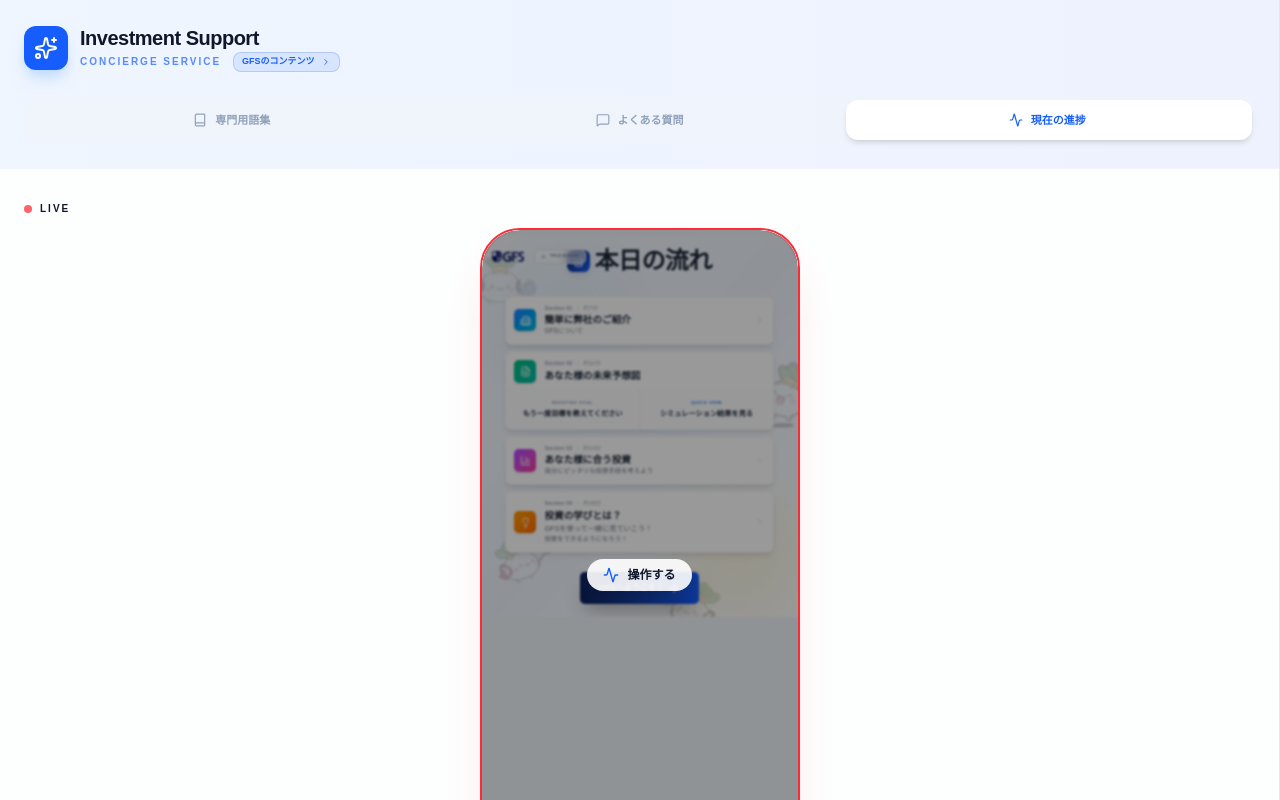
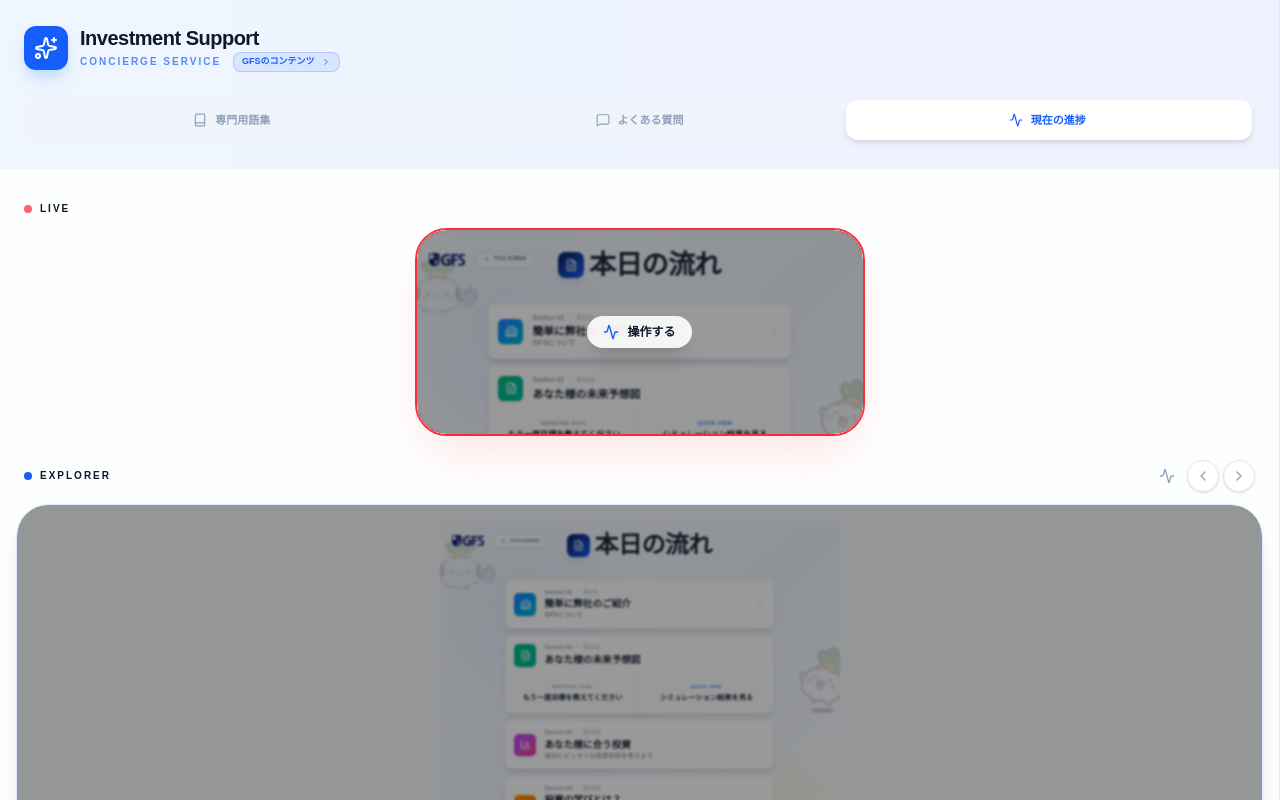
Before and after one commit to y-endo-hash/GFS-Slide-app, a Next.js app: page /support-panel in a window 1280 px wide. Built offline with nearby package versions, Linux system fonts and the light colour scheme.

Commit message:
fix: LIVEプレビューをスマホ横向き(ランドスケープ)のアスペクト比に修正

```diff
--- a/src/components/SupportPanel.tsx
+++ b/src/components/SupportPanel.tsx
@@ -291,11 +291,11 @@ export default function SupportPanel({ userData: initialUserData, isOpen, onTogg
                                             <span className="text-[10px] font-black text-slate-900 tracking-[0.2em] uppercase">LIVE</span>
                                         </div>
                                         <div className={cn(
-                                            "bg-white rounded-[2.5rem] border-2 shadow-2xl overflow-hidden transition-all duration-300 relative group/live mx-auto",
+                                            "bg-white rounded-[2rem] border-2 shadow-2xl overflow-hidden transition-all duration-300 relative group/live mx-auto",
                                             selectedPreview === 'live' ? "border-blue-600 shadow-blue-100 ring-4 ring-blue-600/20" : "border-red-500 shadow-red-100"
-                                        )} style={{ width: '320px', aspectRatio: '9/19.5' }}>
+                                        )} style={{ width: '450px', aspectRatio: '19.5/9' }}>
                                             <div className="h-full bg-slate-100 relative overflow-y-auto custom-scrollbar flex justify-center">
-                                                <div className="w-[800px] shrink-0 pt-4 pb-20" style={{ zoom: 0.4 }}>
+                                                <div className="w-[1000px] shrink-0 pt-4 pb-20" style={{ zoom: 0.45 }}>
                                                     {currentPhase === "title" && <TitleScreen onStart={() => { }} />}
                                                     {currentPhase === "agenda" && <Agenda onGoToPhase={(p) => handlePhaseChange(p, 'live')} userData={userData} isPreview />}
                                                     {currentPhase === "company" && <Phase2CompanyIntro userData={userData} isPreview subStep={typeof subStep === 'number' ? subStep : 0} onSubStepChange={(s) => { }} />}
```
